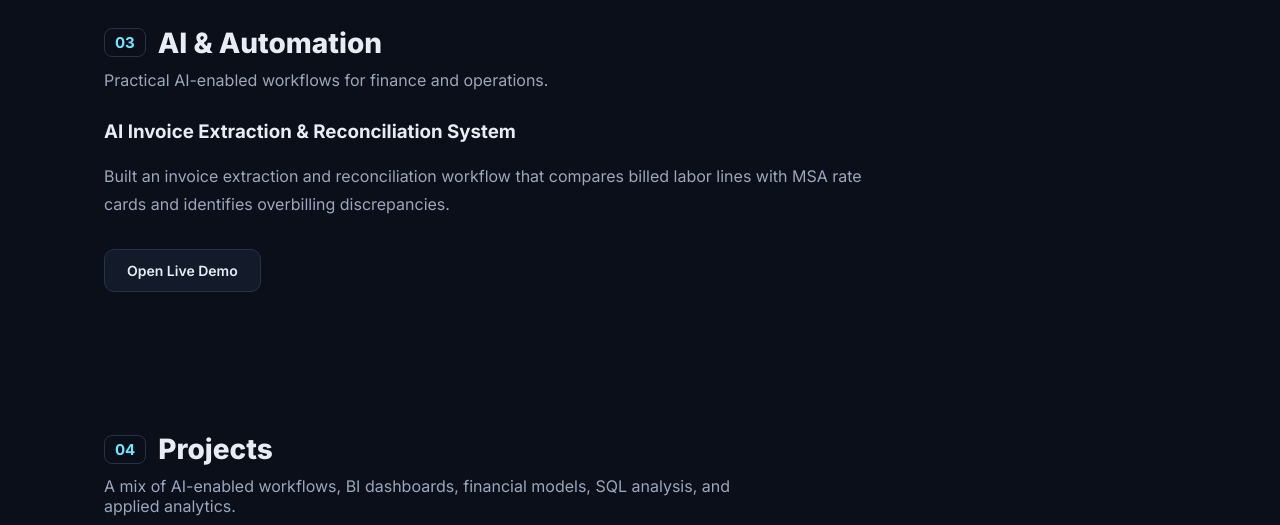
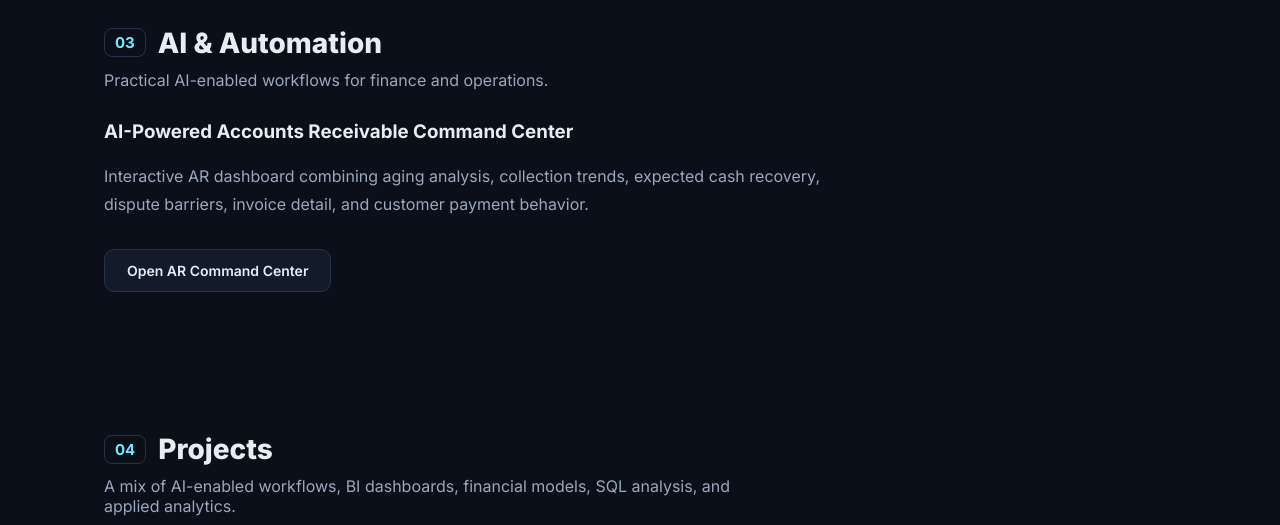
Before and after one commit to pallavisharma2492-beep/Portfolio, a plain HTML site: page index.html in a window 1280 px wide. Shown: the part 2280-2805 px from the top of the page. Drawn offline with Linux system fonts and the light colour scheme.

Commit message:
Align AI feature with AR dashboard

```diff
--- a/index.html
+++ b/index.html
@@ -94,9 +94,9 @@
     <section id="ai" class="section container">
       <h2 class="section-title"><span class="tag-num">03</span> AI &amp; Automation</h2>
       <p class="section-sub">Practical AI-enabled workflows for finance and operations.</p>
-      <h3>AI Invoice Extraction &amp; Reconciliation System</h3>
-      <p class="about-text">Built an invoice extraction and reconciliation workflow that compares billed labor lines with MSA rate cards and identifies overbilling discrepancies.</p>
-      <a href="invoice-reconciliation.html" class="btn btn-outline">Open Live Demo</a>
+      <h3>AI-Powered Accounts Receivable Command Center</h3>
+      <p class="about-text">Interactive AR dashboard combining aging analysis, collection trends, expected cash recovery, dispute barriers, invoice detail, and customer payment behavior.</p>
+      <a href="dashboards/accounts-receivable-command-center/" class="btn btn-outline">Open AR Command Center</a>
     </section>
 
     <!-- PROJECTS -->
```
